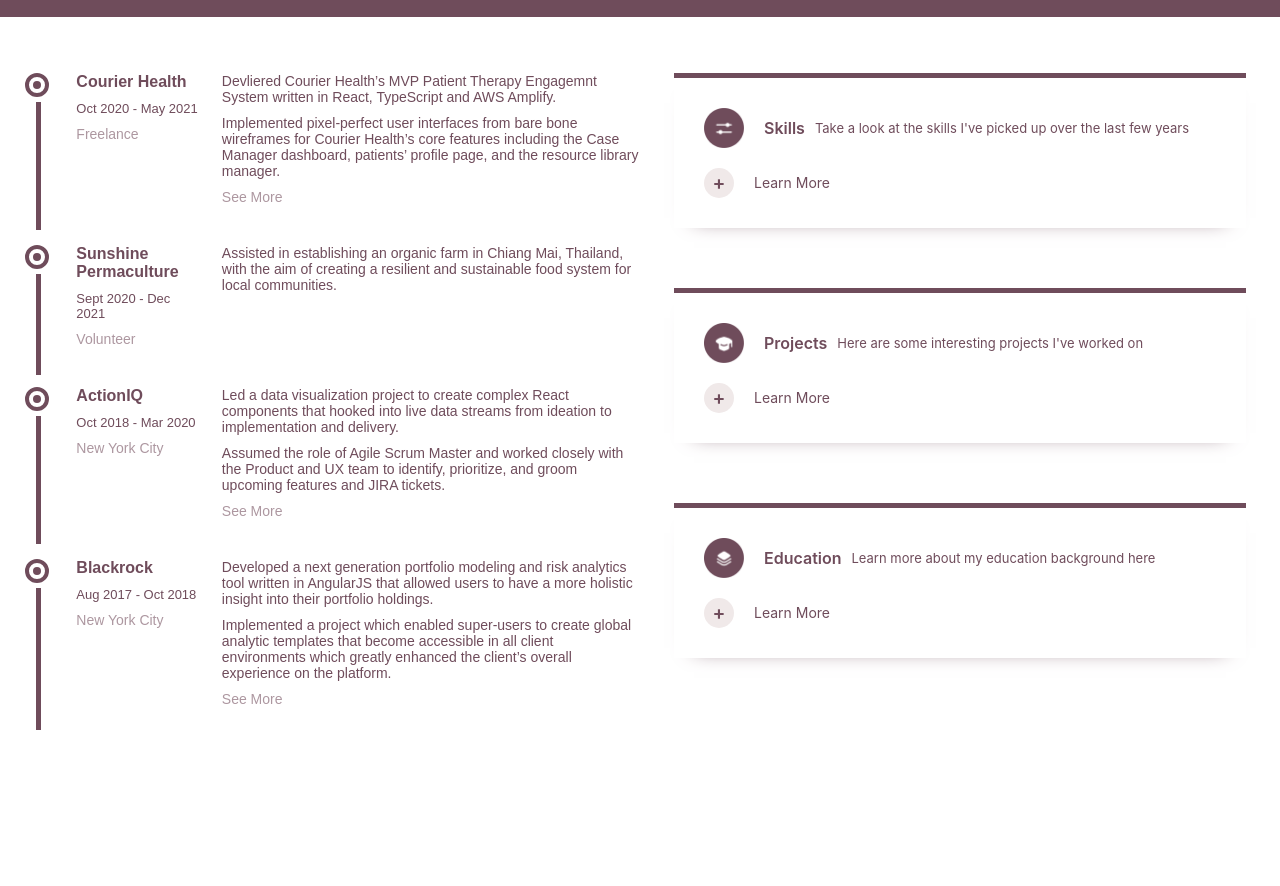
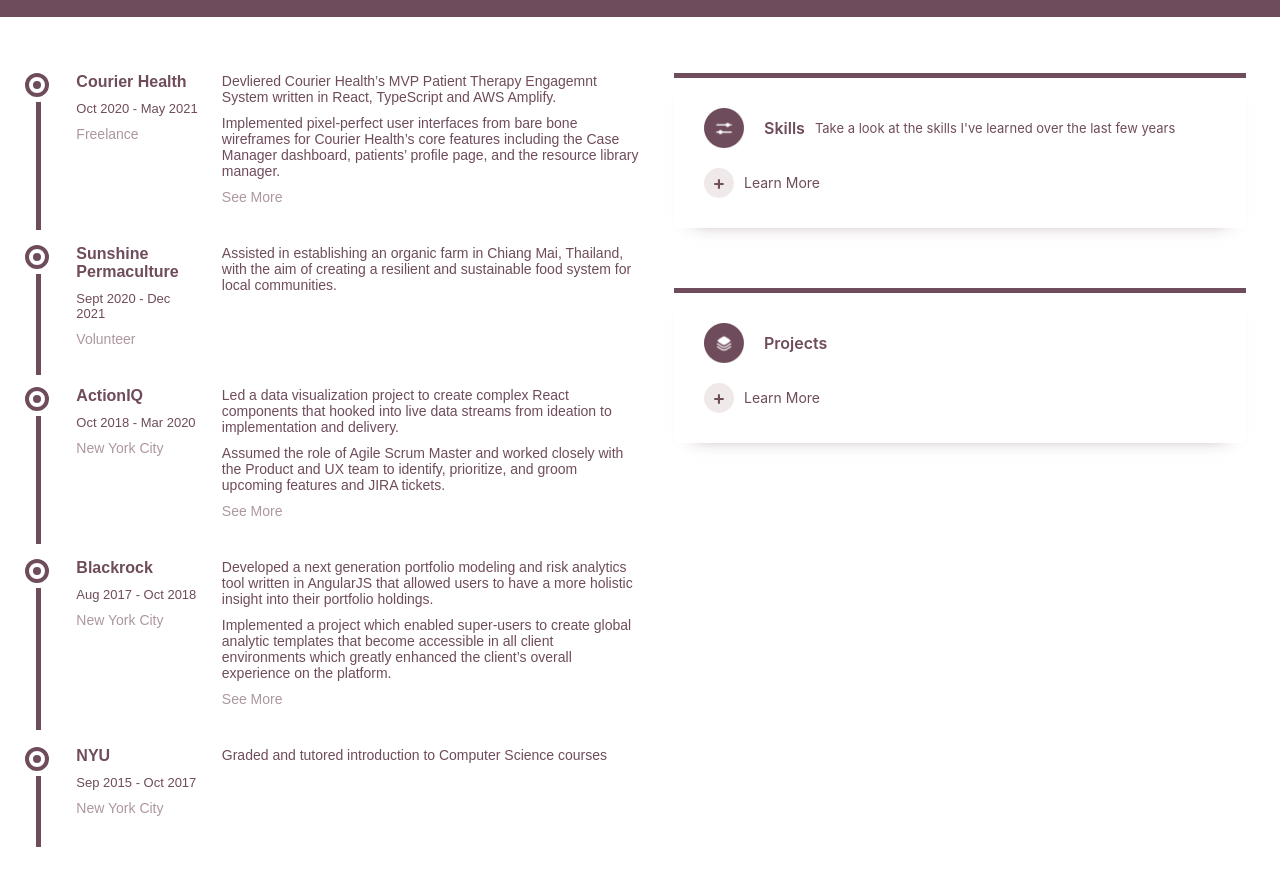
Before and after one commit to adisa-di/portfolio, a React (Create React App) app: page / in a window 1280 px wide. Shown: the part 520-1406 px from the top of the page. Before the commit the page ends 1323 px from the top, so only its background shows below. Built offline with nearby package versions, Linux system fonts and the light colour scheme.

Commit message:
education

```diff
--- a/src/App.css
+++ b/src/App.css
@@ -45,6 +45,7 @@
 .skill_container {
   display: flex;
   align-items: center;
+  margin-bottom: 20px;
 }
 
 .skill_icon {
--- a/src/App.js
+++ b/src/App.js
@@ -8,7 +8,7 @@ import { Spacer } from './components/Spacer/Spacer';
 import { Resume } from './components/Resume/Resume';
 import { Title, Normal } from './components/Text';
 import { FaGithubAlt, FaLinkedinIn } from 'react-icons/fa';
-import { SiReact, SiJavascript, SiTypescript } from 'react-icons/si';
+import { SiReact, SiJavascript, SiTypescript, SiScala, SiPython, SiAmazonaws } from 'react-icons/si';
 import { TypeWriter } from './components/Typewriter/Typewriter';
 
 // icons
@@ -50,9 +50,10 @@ function App() {
         <Resume/>
         <div className='info_cards'>
           <Card
+            height="150px"
             title="Skills"
             icon={icon_skills}
-            description="Take a look at the skills I've picked up over the last few years">
+            description="Take a look at the skills I've learned over the last few years">
               <div className='skill_container'>
                 <div className='skill_icon'>
                   <SiReact/>
@@ -71,15 +72,33 @@ function App() {
                 </div>
                 <ProgressBar progress={3}/>
               </div>
+              <div className='skill_container'>
+                <div className='skill_icon'>
+                  <SiScala/>
+                </div>
+                <ProgressBar progress={2}/>
+              </div>
+              <div className='skill_container'>
+                <div className='skill_icon'>
+                  <SiPython/>
+                </div>
+                <ProgressBar progress={3}/>
+              </div>
+              <div className='skill_container'>
+                <div className='skill_icon'>
+                  <SiAmazonaws/>
+                </div>
+                <ProgressBar progress={2}/>
+              </div>
             </Card>
           <Card
             title="Projects"
-            icon={icon_educ}
-            description="Here are some interesting projects I've worked on"/>
-          <Card
-            title="Education"
             icon={icon_projs}
-            description="Learn more about my education background here"/>
+            description="">
+            <span>
+              Check out some of the projects I've worked on on my <a href='https://github.com/adisa-di' target="_blank" rel="noreferrer">Github</a> profile
+            </span>
+          </Card>
         </div>
       </div>
     </div>
--- a/src/components/Button/Button.css
+++ b/src/components/Button/Button.css
@@ -34,7 +34,7 @@
   transform: translateY(0);
 }
 
-.plus_button {
+.toggle_button {
   width: 30px;
   height: 30px;
   display: flex;
@@ -42,9 +42,10 @@
   align-items: center;
   justify-content: center;
   background-color: #f0e9e9;
+  margin-right: 10px;
 }
 
-.plus {
+.sign {
   font-weight: 600;
   font-size: 1.2rem;
 }
--- a/src/components/Button/Button.js
+++ b/src/components/Button/Button.js
@@ -47,13 +47,13 @@ const Button = ({
   );
 }
 
+const ToggleButton = ({ onClick, open }) => {
 
-const PlusButton = ({ onClick }) => {
   return (
-    <div className='plus_button' onClick={onClick}>
-      <div className='plus'> + </div>
+    <div className='toggle_button' onClick={onClick}>
+      <div className='sign'> {open ? '-' : '+'} </div>
     </div>
   )
 };
 
-export { Button, PlusButton };
+export { Button, ToggleButton };
--- a/src/components/Card/Card.css
+++ b/src/components/Card/Card.css
@@ -39,6 +39,12 @@
   color: #6f4c5b;
 }
 
+.learn_more div:hover {
+  /* Casues a lot of re-render per frames */
+  cursor: pointer;
+  /* box-shadow: 0 2px 5px rgba(0, 0, 0, 0.3); */
+}
+
 .description {
   margin-left: 10px;
   font-weight: normal;
@@ -47,9 +53,9 @@
 
 .card_body {
   margin-bottom: 20px;
-  height: 150px;
   display: flex;
+  flex-wrap: wrap;
   flex-direction: column;
-  flex-wrap: wrap;
-  justify-content: space-between;
+  justify-content: center;
+  /* justify-content: space-between; */
 }
--- a/src/components/Card/Card.js
+++ b/src/components/Card/Card.js
@@ -1,8 +1,8 @@
 import React, { useState } from 'react';
-import { PlusButton } from '../Button/Button';
+import { ToggleButton } from '../Button/Button';
 import './Card.css';
 
-const Card = ({ title, icon, description, children }) => {
+const Card = ({ title, icon, description, height="100%", children }) => {
 
   const [toggle, setToggle] = useState(false);
 
@@ -15,13 +15,13 @@ const Card = ({ title, icon, description, children }) => {
       </div>
       {
         toggle &&
-          <div className='card_body'>
+          <div className='card_body' style={{ height }}>
             { children }
           </div>
       }
       <div className='learn_more'>
-        <PlusButton onClick={() => setToggle(prev => !prev)}/>
-        <span>Learn More</span>
+        { <ToggleButton onClick={() => setToggle(prev => !prev)} open={toggle} />}
+        <span>{toggle ? 'Learn Less' : 'Learn More'}</span>
       </div>
     </div>
   );
--- a/src/components/ProgressBar/ProgressBar.css
+++ b/src/components/ProgressBar/ProgressBar.css
@@ -16,4 +16,5 @@
 
 .progress_bar {
   display: flex;
+  align-items: center;
 }
--- a/src/components/Resume/Resume.js
+++ b/src/components/Resume/Resume.js
@@ -45,6 +45,11 @@ const Resume = () => {
                 "Enhanced BlackRock’s Query Language, in ANTLR and Java which reduced the redundancy in the database and increased ease of compliance rule integration and creation in the platform."
                 ]}
               />
+        <Item experience="NYU"
+              note="New York City"
+              date="Sep 2015 - Oct 2017"
+              contents={[ "Graded and tutored introduction to Computer Science courses" ]}
+              />
       </div>
     </div>
   );
```
